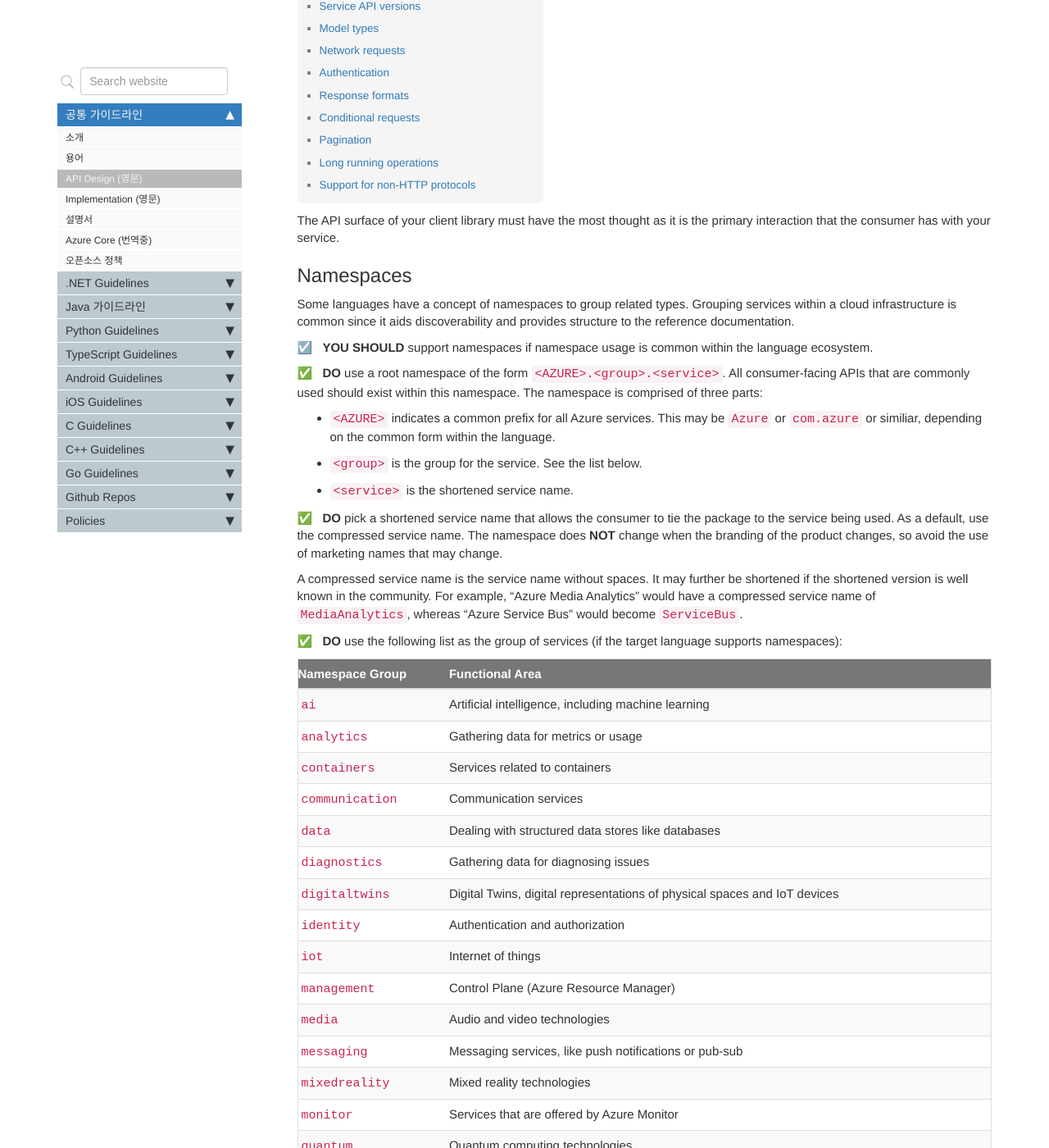
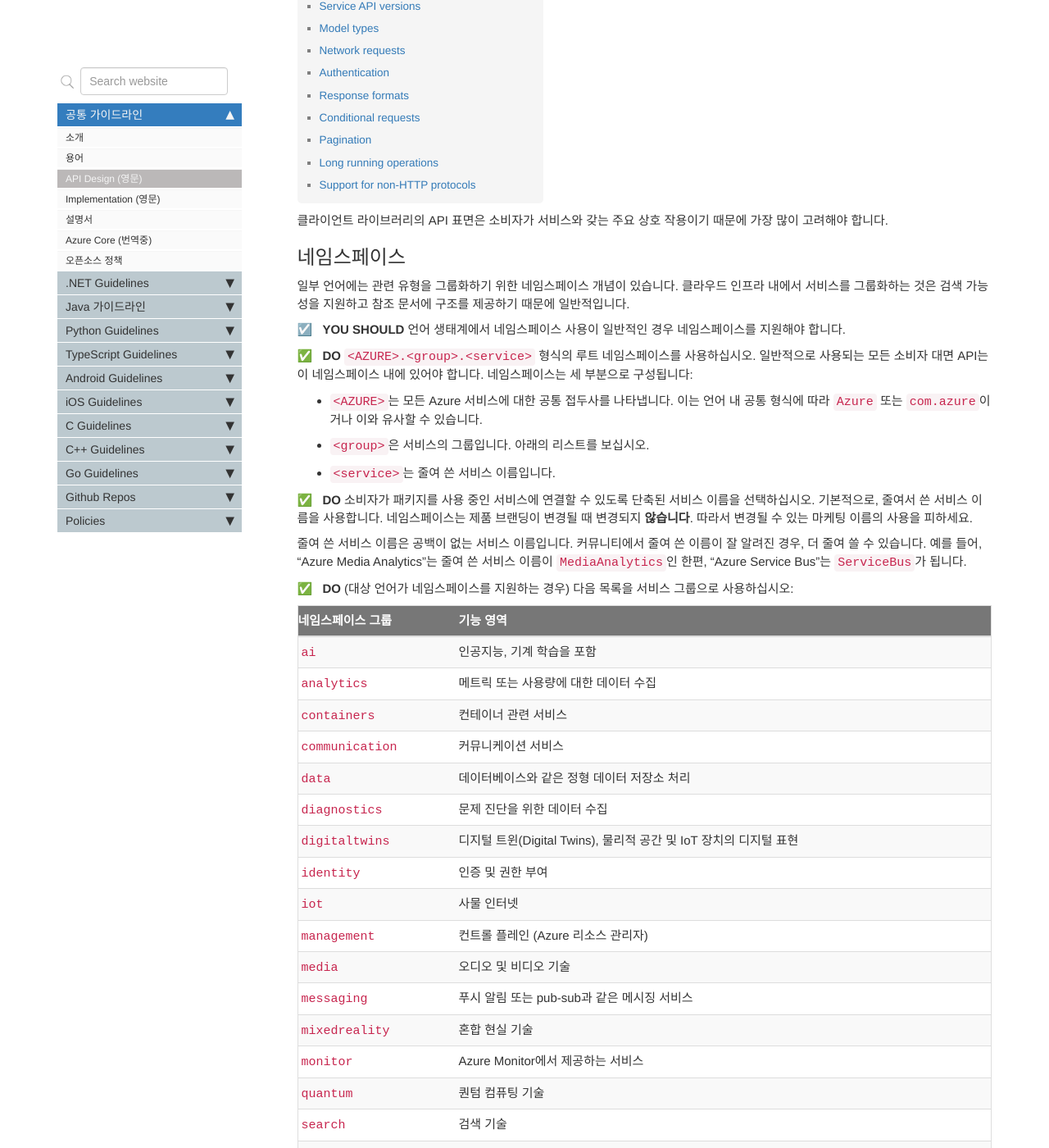
Before and after one commit to Azure/azure-sdk-korean, a Jekyll site: the page built from docs/general/design.md, in a window 1280 px wide and 1400 px high, scrolled down 269 px. Shown: the whole window at 82% size. Built offline with Jekyll 4.4.1, drawn with Linux system fonts in a browser that asks for light colours; comment, search, counter and statistics services are not loaded; some of the changed text lies outside the part shown.

Commit message:
Translate 'Namespace' of General: API Design
Closes #37

```diff
--- a/_includes/tables/data_namespaces.md
+++ b/_includes/tables/data_namespaces.md
@@ -1,20 +1,20 @@
-| Namespace Group  | Functional Area                                                           |
+| 네임스페이스 그룹     | 기능 영역                                                                   |
 |:-----------------|:--------------------------------------------------------------------------|
-| `ai`             | Artificial intelligence, including machine learning                       |
-| `analytics`      | Gathering data for metrics or usage                                       |
-| `containers`     | Services related to containers                                            |
-| `communication`  | Communication services                                                    |
-| `data`           | Dealing with structured data stores like databases                        |
-| `diagnostics`    | Gathering data for diagnosing issues                                      |
-| `digitaltwins`   | Digital Twins, digital representations of physical spaces and IoT devices |
-| `identity`       | Authentication and authorization                                          |
-| `iot`            | Internet of things                                                        |
-| `management`     | Control Plane (Azure Resource Manager)                                    |
-| `media`          | Audio and video technologies                                              |
-| `messaging`      | Messaging services, like push notifications or pub-sub                    |
-| `mixedreality`   | Mixed reality technologies                                                |
-| `monitor`        | Services that are offered by Azure Monitor                                |
-| `quantum`        | Quantum computing technologies                                            |
-| `search`         | Search technologies                                                       |
-| `security`       | Security and cryptography                                                 |
-| `storage`        | Storage of unstructured data                                              |
+| `ai`             | 인공지능, 기계 학습을 포함                                                      |
+| `analytics`      | 메트릭 또는 사용량에 대한 데이터 수집                                              |
+| `containers`     | 컨테이너 관련 서비스                                                           |
+| `communication`  | 커뮤니케이션 서비스                                                            |
+| `data`           | 데이터베이스와 같은 정형 데이터 저장소 처리                                          |
+| `diagnostics`    | 문제 진단을 위한 데이터 수집                                                     |
+| `digitaltwins`   | 디지털 트윈(Digital Twins), 물리적 공간 및 IoT 장치의 디지털 표현                    |
+| `identity`       | 인증 및 권한 부여                                                             |
+| `iot`            | 사물 인터넷                                                                  |
+| `management`     | 컨트롤 플레인 (Azure 리소스 관리자)                                              |
+| `media`          | 오디오 및 비디오 기술                                                          |
+| `messaging`      | 푸시 알림 또는 pub-sub과 같은 메시징 서비스                                        |
+| `mixedreality`   | 혼합 현실 기술                                                                |
+| `monitor`        | Azure Monitor에서 제공하는 서비스                                              |
+| `quantum`        | 퀀텀 컴퓨팅 기술                                                              |
+| `search`         | 검색 기술                                                                   |
+| `security`       | 보안 및 암호화                                                                |
+| `storage`        | 비정형 데이터 저장소                                                           |
--- a/_includes/tables/mgmt_namespaces.md
+++ b/_includes/tables/mgmt_namespaces.md
@@ -1,7 +1,7 @@
-| Namespace Group  | Functional Area                                          |
+| 네임스페이스 그룹     | 기능 영역                                                  |
 |:-----------------|:---------------------------------------------------------|
-| `appmodel`       | Application models, such as Functions or App Frameworks  |
-| `compute`        | Virtual machines, containers, and other compute services |
-| `integration`    | Integration services (such as Logic Apps)                |
-| `management`     | Management services (such as Cost Analytics)             |
-| `networking`     | Services such as VPN, WAN, and Networking                |
+| `appmodel`       | Functions 또는 App Frameworks와 같은 애플리케이션 모델          |
+| `compute`        | 가상 머신, 컨테이너 및 기타 컴퓨팅 서비스                          |
+| `integration`    | 통합 서비스 (예시: Logic Apps)                               |
+| `management`     | 관리 서비스 (예시: Cost Analytics)                           |
+| `networking`     | VPN, WAN 및 네트워킹과 같은 서비스                             |
--- a/docs/general/design.md
+++ b/docs/general/design.md
@@ -1,61 +1,61 @@
 ---
-title: "General Guidelines: API Design"
+title: "공통 가이드라인: API 디자인"
 keywords: guidelines
 permalink: general_design.html
 folder: general
 sidebar: general_sidebar
 ---
 
-The API surface of your client library must have the most thought as it is the primary interaction that the consumer has with your service.
+클라이언트 라이브러리의 API 표면은 소비자가 서비스와 갖는 주요 상호 작용이기 때문에 가장 많이 고려해야 합니다.
 
-## Namespaces
+## 네임스페이스
 
-Some languages have a concept of namespaces to group related types.  Grouping services within a cloud infrastructure is common since it aids discoverability and provides structure to the reference documentation.
+일부 언어에는 관련 유형을 그룹화하기 위한 네임스페이스 개념이 있습니다. 클라우드 인프라 내에서 서비스를 그룹화하는 것은 검색 가능성을 지원하고 참조 문서에 구조를 제공하기 때문에 일반적입니다.
 
-{% include requirement/SHOULD id="general-namespaces-support" %} support namespaces if namespace usage is common within the language ecosystem.
+{% include requirement/SHOULD id="general-namespaces-support" %} 언어 생태계에서 네임스페이스 사용이 일반적인 경우 네임스페이스를 지원해야 합니다.
 
-{% include requirement/MUST id="general-namespaces-naming" %} use a root namespace of the form `<AZURE>.<group>.<service>`.  All consumer-facing APIs that are commonly used should exist within this namespace.  The namespace is comprised of three parts:
+{% include requirement/MUST id="general-namespaces-naming" %} `<AZURE>.<group>.<service>` 형식의 루트 네임스페이스를 사용하십시오. 일반적으로 사용되는 모든 소비자 대면 API는 이 네임스페이스 내에 있어야 합니다. 네임스페이스는 세 부분으로 구성됩니다:
 
-- `<AZURE>` indicates a common prefix for all Azure services.  This may be `Azure` or `com.azure` or similiar, depending on the common form within the language.
-- `<group>` is the group for the service.  See the list below.
-- `<service>` is the shortened service name.
+- `<AZURE>`는 모든 Azure 서비스에 대한 공통 접두사를 나타냅니다. 이는 언어 내 공통 형식에 따라 `Azure` 또는 `com.azure`이거나 이와 유사할 수 있습니다.
+- `<group>`은 서비스의 그룹입니다. 아래의 리스트를 보십시오.
+- `<service>`는  줄여 쓴 서비스 이름입니다.
 
-{% include requirement/MUST id="general-namespaces-shortened-name" %} pick a shortened service name that allows the consumer to tie the package to the service being used.  As a default, use the compressed service name.  The namespace does **NOT** change when the branding of the product changes, so avoid the use of marketing names that may change.
+{% include requirement/MUST id="general-namespaces-shortened-name" %} 소비자가 패키지를 사용 중인 서비스에 연결할 수 있도록 단축된 서비스 이름을 선택하십시오. 기본적으로, 줄여서 쓴 서비스 이름을 사용합니다. 네임스페이스는 제품 브랜딩이 변경될 때 변경되지 **않습니다**. 따라서 변경될 수 있는 마케팅 이름의 사용을 피하세요.
 
-A compressed service name is the service name without spaces.  It may further be shortened if the shortened version is well known in the community.  For example, "Azure Media Analytics" would have a compressed service name of `MediaAnalytics`, whereas "Azure Service Bus" would become `ServiceBus`.
+줄여 쓴 서비스 이름은 공백이 없는 서비스 이름입니다. 커뮤니티에서 줄여 쓴 이름이 잘 알려진 경우, 더 줄여 쓸 수 있습니다. 예를 들어, "Azure Media Analytics"는 줄여 쓴 서비스 이름이 `MediaAnalytics`인 한편, "Azure Service Bus"는 `ServiceBus`가 됩니다.
 
-{% include requirement/MUST id="general-namespaces-approved-list" %} use the following list as the group of services (if the target language supports namespaces):
+{% include requirement/MUST id="general-namespaces-approved-list" %} (대상 언어가 네임스페이스를 지원하는 경우) 다음 목록을 서비스 그룹으로 사용하십시오:
 
 {% include tables/data_namespaces.md %}
 
-If the client library does not seem to fit into the group list, contact the [Architecture Board] to discuss the namespace requirements.
+클라이언트 라이브러리가 그룹 목록에 맞지 않는 경우, [Architecture Board]에 문의하여 네임스페이스 요구 사항에 대해 논의하십시오.
 
-{% include requirement/MUST id="general-namespaces-mgmt" %} place the management (Azure Resource Manager) API in the `management` group.  Use the grouping `<AZURE>.management.<group>.<service>` for the namespace. Since more services require control plane APIs than data plane APIs, other namespaces may be used explicitly for control plane only.  Data plane usage is by exception only.  Additional namespaces that can be used for control plane SDKs include:
+{% include requirement/MUST id="general-namespaces-mgmt" %} 관리(Azure 리소스 관리자) API를 `management` 그룹에 배치하십시오. 네임스페이스에 대해 `<AZURE>.management.<group>.<service>` 그룹을 사용하십시오. 더 많은 서비스가 컨트롤 플레인 API를 필요로 하기 때문에, 다른 네임스페이스는 제어 플레인에만 명시적으로 사용할 수 있습니다. 데이터 플레인 사용은 예외입니다. 컨트롤 플레인 SDK에 사용할 수 있는 추가 네임스페이스는 다음과 같습니다:
 
 {% include tables/mgmt_namespaces.md %}
 
-Many `management` APIs do not have a data plane because they deal with management of the Azure account. Place the management library in the `<AZURE>.management` namespace.  For example, use `azure.management.costanalysis` instead of `azure.management.management.costanalysis`.
+많은 `management` API는 Azure 계정 관리를 처리하기 때문에 데이터 플레인이 없습니다. 관리 라이브러리를 `<AZURE>.management` 네임스페이스에 배치하십시오. 예를 들어, 'azure.management.management.costanalysis' 대신 'azure.management.costanalysis'를 사용하십시오.
 
-{% include requirement/MUSTNOT id="general-namespaces-similar-names" %} choose similar names for clients that do different things.
+{% include requirement/MUSTNOT id="general-namespaces-similar-names" %} 서로 다른 작업을 수행하는 클라이언트에 대해 유사한 이름을 선택하지 마십시오.
 
-{% include requirement/MUST id="general-namespaces-registration" %} register the chosen namespace with the [Architecture Board].  Open an issue to request the namespace.  See [the registered namespace list](registered_namespaces.html) for a list of the currently registered namespaces.
+{% include requirement/MUST id="general-namespaces-registration" %} 선택한 네임스페이스를 [Architecture Board]에 등록하십시오. 네임스페이스를 요청하려면 이슈를 생성하십시오. 현재 등록된 네임스페이스 목록은 [등록된 네임스페이스 목록](registered_namespaces.html)을 참조하세요.
 
-### Example Namespaces
+### 네임스페이스 예시
 
-Here are some examples of namespaces that meet these guidelines:
+다음은 이러한 지침을 충족하는 네임스페이스의 몇 가지 예입니다:
 
 - `Azure.Data.Cosmos`
 - `Azure.Identity.ActiveDirectory`
 - `Azure.IoT.DeviceProvisioning`
 - `Azure.Storage.Blobs`
-- `Azure.Messaging.NotificationHubs` (the client library for Notification Hubs)
-- `Azure.Management.Messaging.NotificationHubs` (the management library for Notification Hubs)
+- `Azure.Messaging.NotificationHubs` (Notification Hubs를 위한 클라이언트 라이브러리)
+- `Azure.Management.Messaging.NotificationHubs` (Notification Hubs를 위한 관리 라이브러리)
 
-Here are some namespaces that do not meet the guidelines:
+다음은 지침에 맞지 않는 몇 가지 네임스페이스입니다.
 
-- `Microsoft.Azure.CosmosDB` (not in the `Azure` namespace and does not use grouping)
-- `Azure.MixedReality.Kinect` (the grouping is not in the approved list)
-- `Azure.IoT.IoTHub.DeviceProvisioning` (too many levels in the group)
+- `Microsoft.Azure.CosmosDB` (`Azure` 네임스페이스에 속하지 않으며, 그룹핑을 사용하지 않음)
+- `Azure.MixedReality.Kinect` (그룹이 승인된 목록에 없음)
+- `Azure.IoT.IoTHub.DeviceProvisioning` (그룹에 너무 많은 단계가 있음)
 
 ## Client interface
 
```
Also changed, not shown: docs/tables/registered_namespaces.md (+8 -8 lines).
